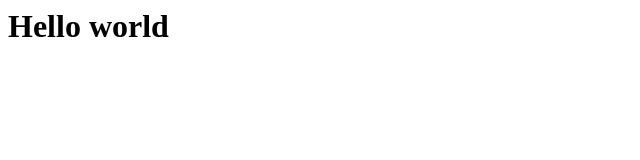
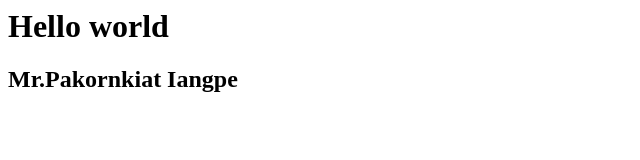
Before and after one commit to Iloveyousomuchben/FirstWeb, a plain HTML site: page Hello.html in a window 1280 px wide. Shown: the whole page, without its empty margins (0-640 px from the left). Drawn offline with Linux system fonts and the light colour scheme.

Commit message:
NewupdateTypeName

```diff
--- a/Hello.html
+++ b/Hello.html
@@ -4,5 +4,6 @@
     </head>
     <body>
         <h1>Hello world</h1>
+        <h2>Mr.Pakornkiat Iangpe</h2>
     </body>
 </html>
```
